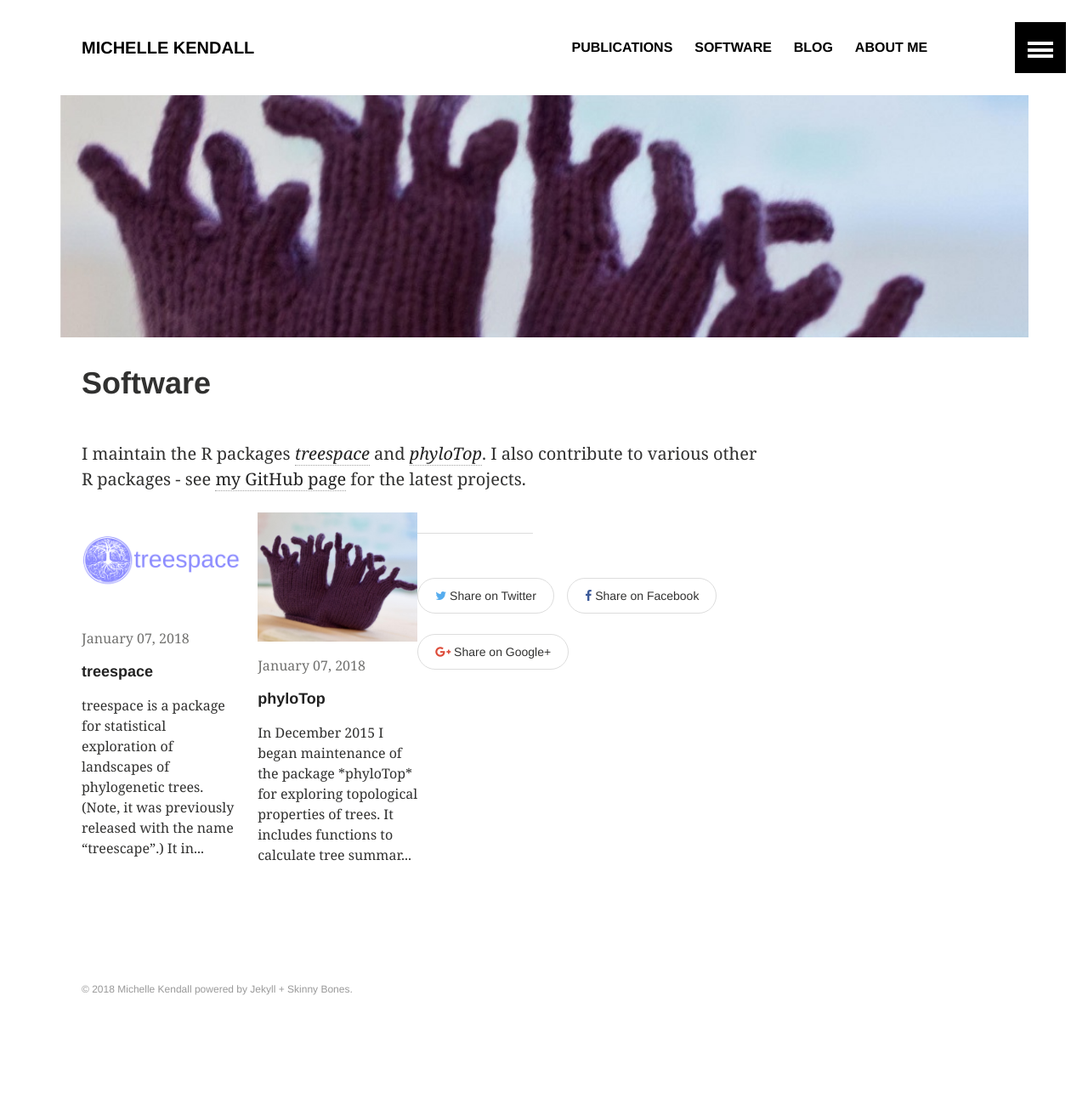
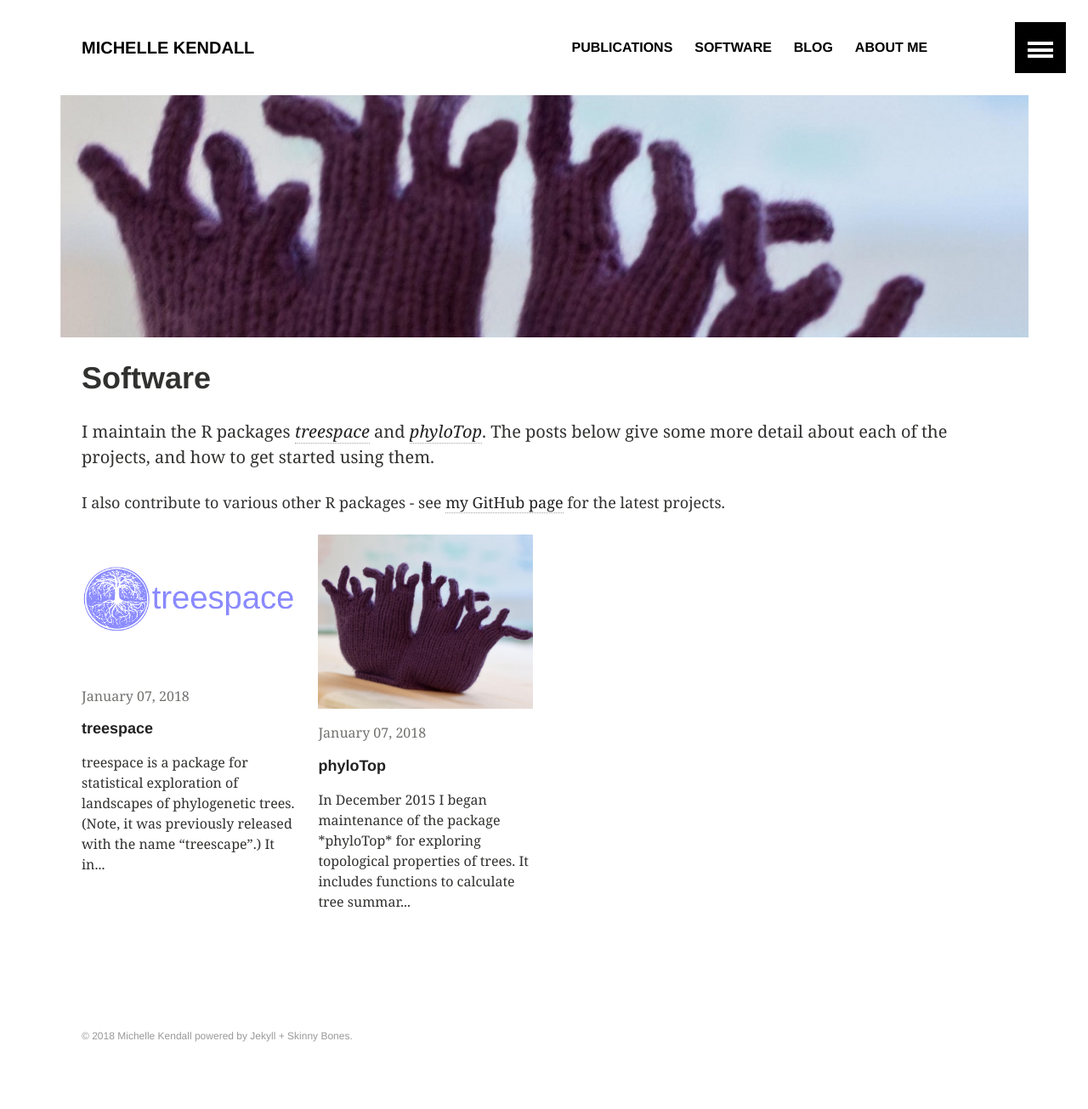
Before and after one commit to MichelleKendall/MichelleKendall.github.io, a Jekyll site: the page built from software.md, in a window 1280 px wide. Shown: the whole page at 85% size. Built offline with Jekyll 4.4.1, drawn with Linux system fonts in a browser that asks for light colours; before the commit the page ends 1250 px from its top, so only the background shows below that; some of the changed lines change nothing that is shown.

Commit message:
Fixing typo on software archive page

```diff
--- a/software.md
+++ b/software.md
@@ -1,5 +1,5 @@
 ---
-layout: article
+layout: archive
 title: Software
 permalink: /software/
 image:
@@ -8,6 +8,8 @@ image:
 
 I maintain the R packages <a href="https://cran.r-project.org/web/packages/treespace/index.html" target="_blank">*treespace*</a>
 and <a href="https://cran.r-project.org/web/packages/phyloTop/index.html" target="_blank">*phyloTop*</a>.
+The posts below give some more detail about each of the projects, and how to get started using them.
+
 I also contribute to various other R packages - see <a href="https://github.com/MichelleKendall" target="_blank">my GitHub page</a> for the latest projects.
 
 <div class="tiles">
```
